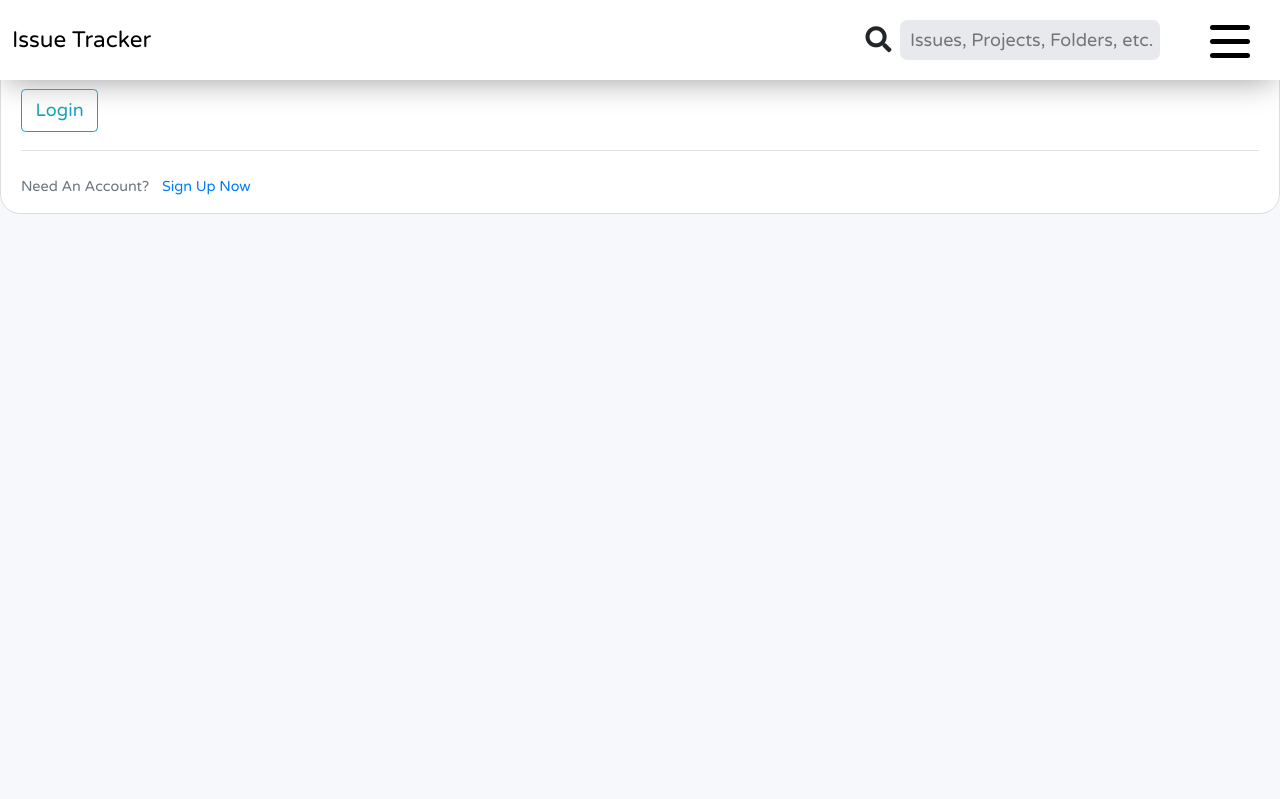
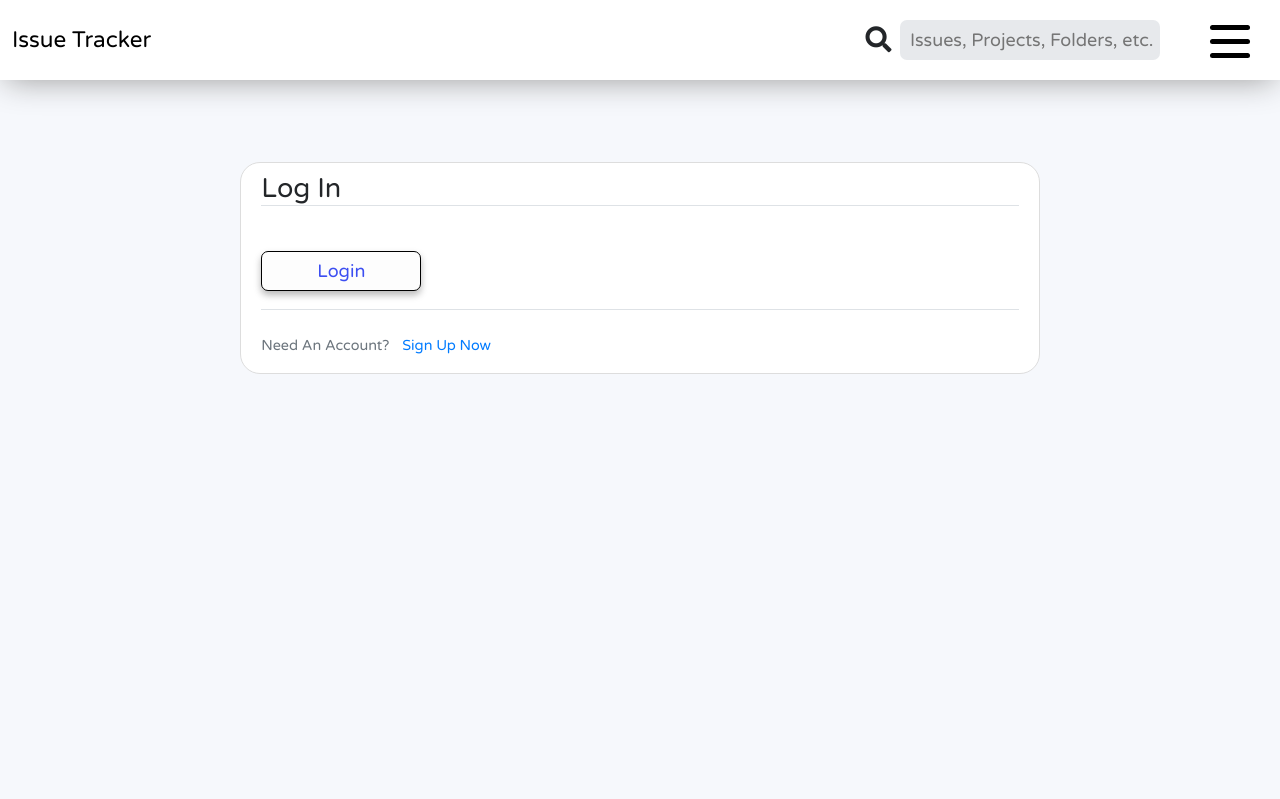
Before and after one commit to RHAM231/GitHub-Issue-Frontend, a Django app: page /login in a window 1280 px wide. Shown: the top 799 px of the page. Run offline with Django 3.2, Linux system fonts and the light colour scheme; some libraries are stand-ins or nearby versions.

Commit message:
Cleaning frontend

```diff
--- a/base/templates/base/about.html
+++ b/base/templates/base/about.html
@@ -3,7 +3,7 @@
 
 {% block content %}
 
-<div class="container-no-margin mr-3 ml-3">
+<div class="container-no-margin pr-3 pl-3">
   <div class="row mt-5 mb-5"></div>
   <div class="row mt-5 mb-5"></div>
 
--- a/base/templates/base/base.html
+++ b/base/templates/base/base.html
@@ -51,8 +51,8 @@ See views.py under the projects app
 <!--###############################################################################################################-->
 
 <body>
-  <nav class="navbar navbar-expand-custom">
-    <a class="navbar-brand" href="">Issue Tracker</a>
+  <nav class="navbar navbar-expand-custom mb-5">
+    <a class="navbar-brand" href="{% url 'home' %}">Issue Tracker</a>
     <!-- <a class="nav-search-mobile hide ml-auto">
       <button class="">
         <span class="nav-search-icon">
--- a/base/templates/base/file_contents.html
+++ b/base/templates/base/file_contents.html
@@ -3,12 +3,12 @@
 
 {% block content %}
 
-<div class="container-no-margin mr-3 ml-3">
+<div class="container-no-margin pr-3 pl-3">
   <div class="row mt-5 mb-5"></div>
   <div class="row mt-5 mb-5"></div>
 
   <div class="row mt-1 mb-4">
-    <div class="col-lg-8 col-lg-offset-2 col-md-10 col-md-offset-1 col-sm-10 col-sm-offset-1 mx-auto px-0">
+    <div class="col-lg-8 col-lg-offset-2 col-md-10 col-md-offset-1 col-sm-12 mx-auto px-0">
       <a href="" class="current-path">Home</a><a class="link-divider">&nbsp/&nbsp</a>
       <a href="" class="current-path">Projects</a><a class="link-divider">&nbsp/&nbsp</a>
       <a href="" class="current-path">Project 1</a><a class="link-divider">&nbsp/&nbsp</a>
@@ -20,7 +20,7 @@
   <div class="row">
     <div class="col-lg-8 col-lg-offset-2
                 col-md-10 col-md-offset-1
-                col-sm-10 col-sm-offset-1
+                col-sm-12
                 mx-auto px-0">
       <div class="shadow-container">
 
--- a/base/templates/base/folder_contents.html
+++ b/base/templates/base/folder_contents.html
@@ -3,7 +3,7 @@
 
 {% block content %}
 
-<div class="container-no-margin mr-3 ml-3">
+<div class="container-no-margin pr-3 pl-3">
   <div class="row mt-5 mb-5"></div>
   <div class="row mt-5 mb-5"></div>
 
--- a/base/templates/base/issue_create.html
+++ b/base/templates/base/issue_create.html
@@ -3,7 +3,7 @@
 
 {% block content %}
 
-<div class="container-no-margin mr-3 ml-3">
+<div class="container-no-margin pr-3 pl-3">
   <div class="row mt-5 mb-5"></div>
   <div class="row mt-5 mb-5"></div>
 
--- a/base/templates/base/issue_delete.html
+++ b/base/templates/base/issue_delete.html
@@ -3,7 +3,7 @@
 
 {% block content %}
 
-<div class="container-no-margin mr-3 ml-3">
+<div class="container-no-margin pr-3 pl-3">
   <div class="row mt-5 mb-5"></div>
   <div class="row mt-5 mb-5"></div>
 
--- a/base/templates/base/issue_list.html
+++ b/base/templates/base/issue_list.html
@@ -3,7 +3,7 @@
 
 {% block content %}
 
-<div class="container-no-margin mr-3 ml-3">
+<div class="container-no-margin pr-3 pl-3">
   <div class="row mt-5 mb-5"></div>
   <div class="row mt-5 mb-5"></div>
 
--- a/base/templates/base/issue_read.html
+++ b/base/templates/base/issue_read.html
@@ -3,7 +3,7 @@
 
 {% block content %}
 
-<div class="container-no-margin mr-3 ml-3">
+<div class="container-no-margin pr-3 pl-3">
   <div class="row mt-5 mb-5"></div>
   <div class="row mt-5 mb-5"></div>
 
--- a/base/templates/base/issue_update.html
+++ b/base/templates/base/issue_update.html
@@ -3,7 +3,7 @@
 
 {% block content %}
 
-<div class="container-no-margin mr-3 ml-3">
+<div class="container-no-margin pr-3 pl-3">
   <div class="row mt-5 mb-5"></div>
   <div class="row mt-5 mb-5"></div>
 
--- a/base/templates/base/login.html
+++ b/base/templates/base/login.html
@@ -1,6 +1,15 @@
 {% extends "base/base.html" %}
 {% load crispy_forms_tags %}
 {% block content %}
+
+<div class="container-no-margin pr-3 pl-3">
+    <div class="row mt-5 mb-5"></div>
+    <div class="row mt-5 mb-5"></div>
+
+    <div class="col-lg-8 col-lg-offset-2
+                col-md-10 col-md-offset-1
+                col-sm-12 mx-auto">
+
         <div class="content-section">
             <form method="POST">
                 {% csrf_token %}
@@ -9,7 +18,7 @@
                     {{ form|crispy }}
                 </fieldset>
                 <div class="form-group">
-                <button class="btn btn-outline-info" type="submit">Login</button>
+                    <button class="sign-up-button" type="submit">Login</button>
                 </div>
             </form>
             <div class="border-top pt-3">
@@ -18,4 +27,12 @@
                 </small>
             </div>
         </div>
+
+    </div>
+
+
+</div>
+<div class="row my-5"></div>
+</div>
+
 {% endblock content %}
--- a/base/templates/base/project_contents.html
+++ b/base/templates/base/project_contents.html
@@ -3,7 +3,7 @@
 
 {% block content %}
 
-<div class="container-no-margin mr-3 ml-3">
+<div class="container-no-margin pr-3 pl-3">
   <div class="row mt-5 mb-5"></div>
   <div class="row mt-5 mb-5"></div>
 
--- a/base/templates/base/project_list.html
+++ b/base/templates/base/project_list.html
@@ -3,7 +3,7 @@
 
 {% block content %}
 
-<div class="container-no-margin mr-3 ml-3">
+<div class="container-no-margin pr-3 pl-3">
   <div class="row mt-5 mb-5"></div>
   <div class="row mt-5 mb-5"></div>
 
--- a/base/templates/base/register.html
+++ b/base/templates/base/register.html
@@ -2,7 +2,7 @@
 {% load crispy_forms_tags %}
 {% block content %}
 
-<div class="container-no-margin mr-3 ml-3">
+<div class="container-no-margin pr-3 pl-3">
     <div class="row mt-5 mb-5"></div>
     <div class="row mt-5 mb-5"></div>
 
@@ -18,7 +18,7 @@
                     {{ form|crispy }}
                 </fieldset>
                 <div class="form-group">
-                    <button class="btn btn-outline-info" type="submit">Sign Up</button>
+                    <button class="sign-up-button" type="submit">Sign Up</button>
                 </div>
             </form>
             <div class="border-top pt-3">
--- a/base/templates/base/search_results.html
+++ b/base/templates/base/search_results.html
@@ -3,7 +3,7 @@
 
 {% block content %}
 
-<div class="container-no-margin mr-3 ml-3">
+<div class="container-no-margin pr-3 pl-3">
   <div class="row mt-5 mb-5"></div>
   <div class="row mt-5 mb-5"></div>
 
--- a/static/style.css
+++ b/static/style.css
@@ -277,6 +277,9 @@ keep from breaking the navbar.*/
     margin-right: 0px;
     margin-left: 17px;
   }
+  .container-no-margin {
+    margin-top: 40px;
+  }
 }
 
 /**************************************************************************/
@@ -562,6 +565,29 @@ keep from breaking the navbar.*/
   background: #c90000;
 }
 
+.sign-up-button{
+  height: 40px;
+  width: 160px;
+  background: #fdfdfd;
+  color: #3c4ef1;
+  box-shadow: 0 4px 8px 0 rgba(0,0,0,0.15), 0 4px 6px 0 rgba(0,0,0,0.15);
+  border: 1px solid;
+  border-color: #000000;
+  border-radius: 7px;
+  padding: 0px 0px 0px 0px;
+}
+
+.sign-up-button:hover{
+  text-decoration: none;
+  color: #FFFFFF;
+  background: #3c4ef1;
+}
+
+.sign-up-button:focus{
+  outline: none;
+  box-shadow: none;
+}
+
 /**************************************************************************/
 /*----ISSUES CREATE PAGE----*/
 /**************************************************************************/
```
Also changed, not shown: base/templates/base/logout.html (+24 -5 lines), base/templates/base/profile.html (+16 -0 lines). Lines whose indentation alone changed are shown as unchanged.
